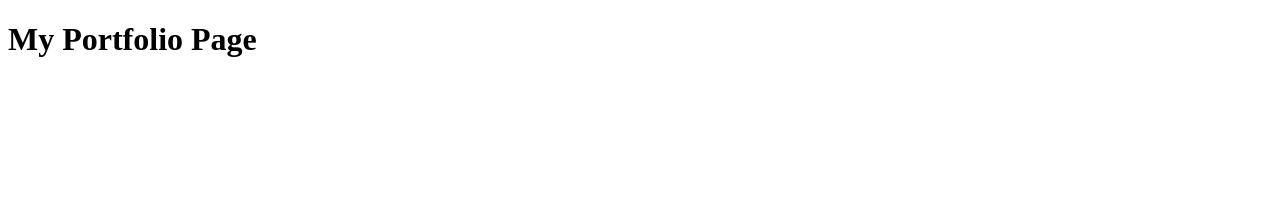
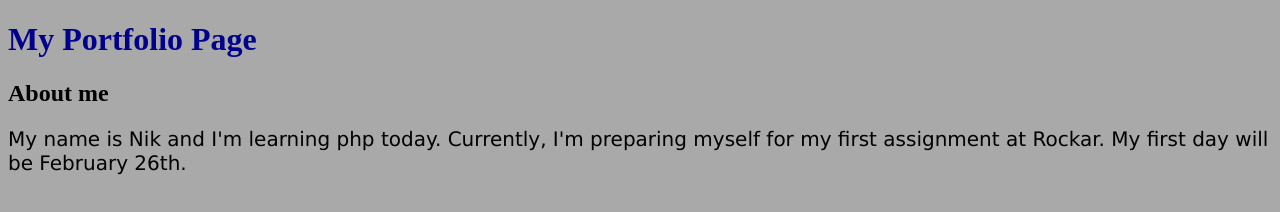
Before and after one commit to NikGeorgiev/Portfolio-page, a plain HTML site: page index.html in a window 1280 px wide. Drawn offline with Linux system fonts and the light colour scheme.

Commit message:
commit style.css

```diff
--- a/index.html
+++ b/index.html
@@ -1,6 +1,7 @@
 <!DOCTYPE html>
 <html lang="en" dir="ltr">
   <head>
+    <link rel="stylesheet" href="style.css">
     <meta charset="utf-8">
     <title>Portfolio Page</title>
   </head>
@@ -8,6 +9,11 @@
     <header>
       <h1>My Portfolio Page</h1>
     </header>
+    <h2>About me</h2>
+    <p>My name is Nik and I'm learning php today. Currently, I'm preparing myself
+    for my first assignment at Rockar. My first day will be February 26th.</p>
+
+
 
   </body>
 </html>
--- a/style.css
+++ b/style.css
@@ -0,0 +1,10 @@
+body {
+  background-color: darkgrey;
+}
+h1 {
+  color: darkblue;
+}
+p {
+  font-family: verdana;
+  font-size: 20px;
+}
```
